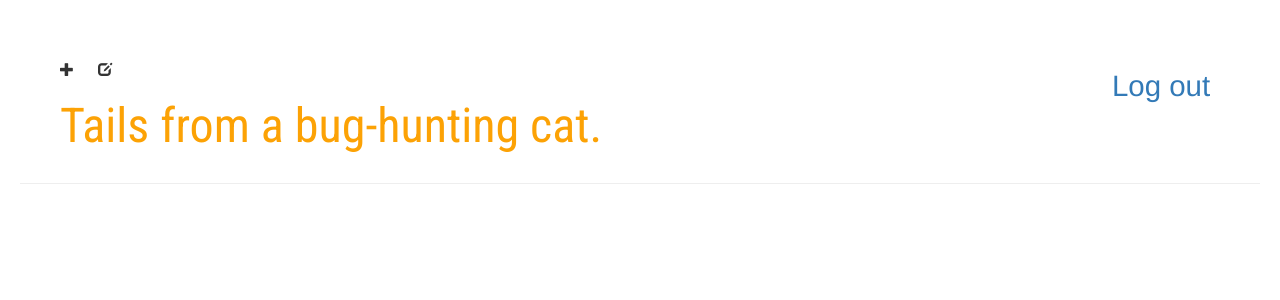
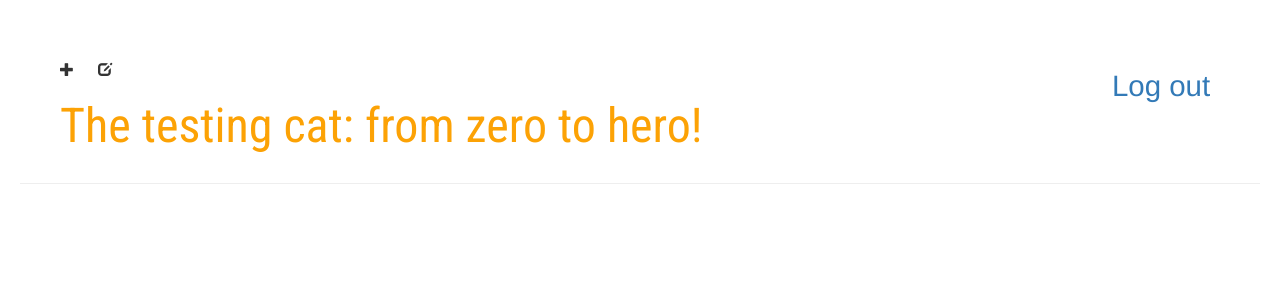
Before and after one commit to bnx05/blog-o-cat, a Django app: a page that uses blog/templates/blog/base.html in a window 1280 px wide. Shown: the top 300 px of the page. Run offline with Django 3.2, Linux system fonts and the light colour scheme; the visitor is signed in with stand-in values (Sample User, id 1); data that the repository does not hold is empty; some libraries are stand-ins or nearby versions.

Commit message:
change tagline

```diff
--- a/blog/templates/blog/base.html
+++ b/blog/templates/blog/base.html
@@ -8,7 +8,7 @@
         <link rel="stylesheet" href="https://fonts.googleapis.com/css?family=Roboto+Condensed:400,700" type="text/css">
         <link rel="stylesheet" href="https://fonts.googleapis.com/css?family=Roboto" type="text/css">
         <link rel="stylesheet" href="{% static 'css/blog.css' %}">
-        <title>The testing cat: your hissy, scratchy software tester!</title>
+        <title>The testing cat!</title>
     </head>
 
     <body>
@@ -20,7 +20,7 @@
             {% else %}
                 <a href="{% url 'login' %}" class="top-menu"><span class="glyphicon glyphicon-lock"></span></a>
             {% endif %}
-            <h1><a href="/">Tails from a bug-hunting cat.</a></h1>
+            <h1><a href="/">The testing cat: from zero to hero!</a></h1>
         </div>
 
         <div class="content container">
```
